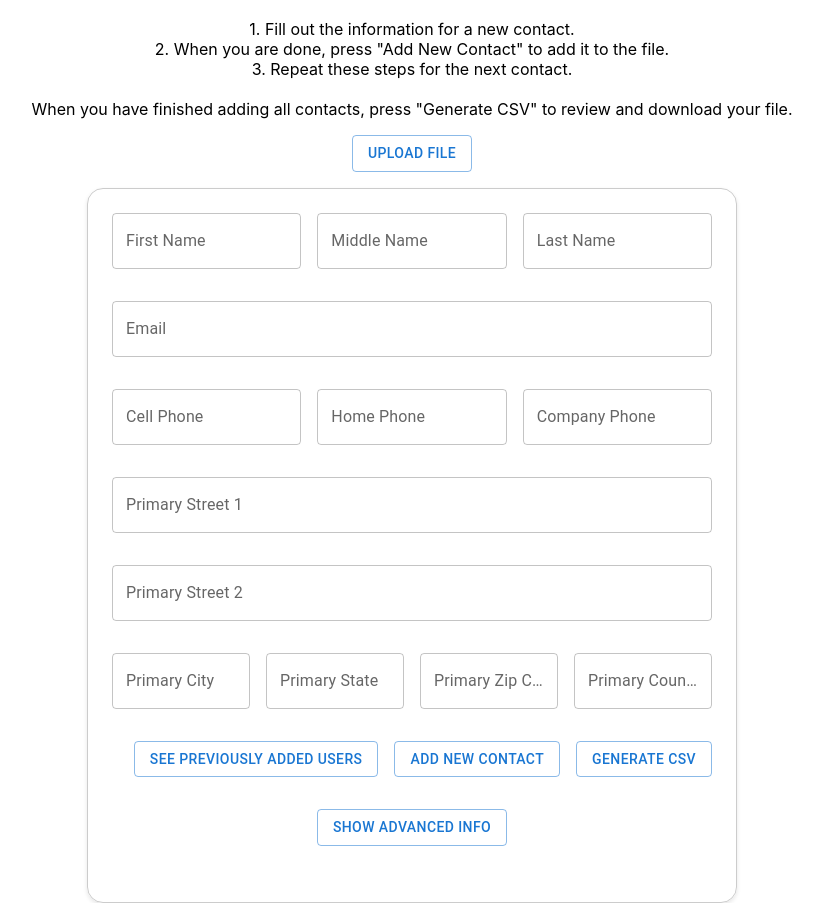
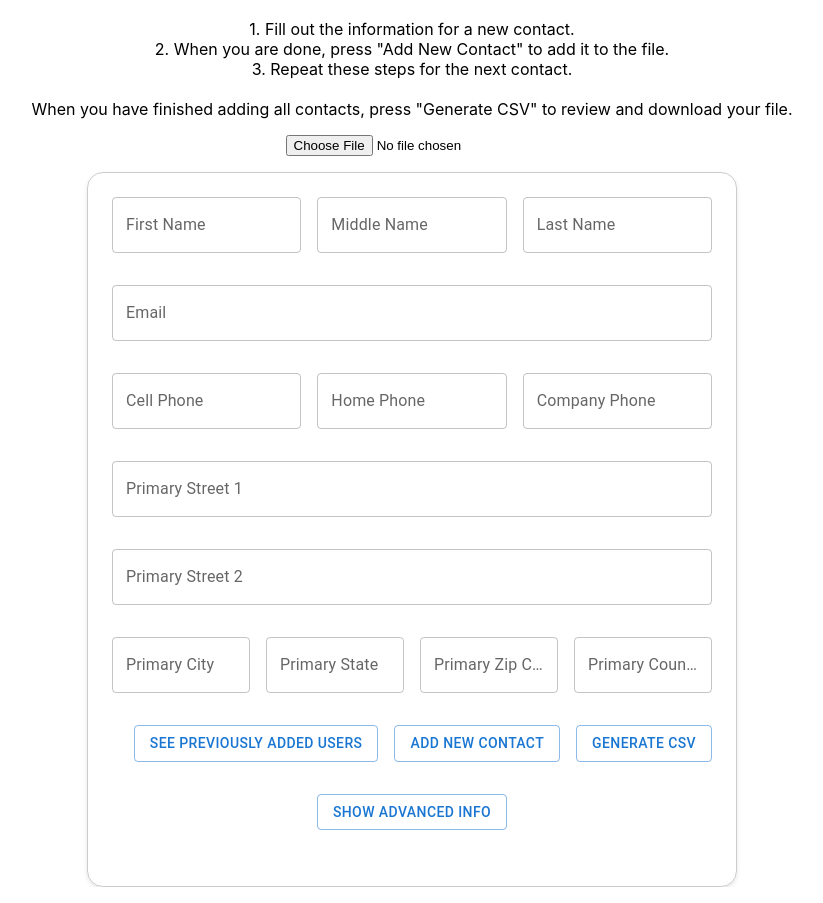
Before and after one commit to pawansomavarpu/SeniorAccess-Tool, a React (Create React App) app in the folder senior-access-tool/: page / in a window 1280 px wide. Shown: the part 1144-2047 px from the top of the page, without its empty margins (228-1051 px from the left). Built offline with nearby package versions, Linux system fonts and the light colour scheme.

Commit message:
file upload working

```diff
--- a/senior-access-tool/src/App.js
+++ b/senior-access-tool/src/App.js
@@ -34,7 +34,7 @@ function App() {
           <br /> 3. Repeat these steps for the next contact.
           <br />
             <br />When you have finished adding all contacts, press "Generate CSV" to review and download your file.</p>
-          <Form />
+          <Form showUploadButton={false}/>
         </Container>
 
         <Container id="add">
@@ -44,12 +44,8 @@ function App() {
           <br /> 3. Repeat these steps for the next contact.
           <br />
             <br />When you have finished adding all contacts, press "Generate CSV" to review and download your file.</p>
-            <Stack sx={{ marginBottom: 2 }} direction="row" justifyContent="center">
-              <Button variant="outlined" onClick={getUploadedFile}>
-                Upload File
-              </Button>
-            </Stack>
-          <Form/>
+
+          <Form showUploadButton={true}/>
 
         </Container>
 
--- a/senior-access-tool/src/components/Form.js
+++ b/senior-access-tool/src/components/Form.js
@@ -4,7 +4,7 @@ import EditIcon from '@mui/icons-material/Edit';
 
 
 
-const Form = () => {
+const Form = ({ showUploadButton }) => {
   const [firstName, setFirstName] = React.useState('');
   const [middleName, setMiddleName] = React.useState('');
   const [lastName, setLastName] = React.useState('');
@@ -75,7 +75,7 @@ const Form = () => {
     let csvContent = "First Name,Middle Name,Last Name,Primary Email,Cell Phone,Home Phone,Work Phone,Company Name,Account Number,Donor Type,Gender,Household Name,Primary Address Type,Primary Street 1,Primary Street 2,Primary City,Primary State,Primary Zip Code,Primary Country,Notes,Tags,Date of Birth,Occupation,Title,Employer,Job Title,Spouse Employer,Spouse Full Name,Spouse Occupation,Secondary Email,Secondary Address Type,Secondary Street 1,Secondary Street 2,Secondary City,Secondary State,Secondary Zip Code,Secondary Country,Total Previous Donations,Last Donation Date (MM/DD/YY),Payment Type (Last Donation),Created Date,Group,Call List\n";
 
     users.forEach(user => {
-      csvContent += `${user.firstName ?? ''},${user.middleName ?? ''},${user.lastName ?? ''},${user.email ?? ''},${user.cellPhone ?? ''},${user.homePhone ?? ''},${user.companyPhone ?? ''},${user.accountNum ?? ''},${user.donorType ?? ''},${user.gender ?? ''},${user.householdName ?? ''},${user.addressType ?? ''},${user.st1 ?? ''},${user.st2 ?? ''},${user.city ?? ''},${user.state ?? ''},${user.zip ?? ''},${user.country ?? ''},${user.notes ?? ''},${user.tags ?? ''},${user.dob ?? ''},${user.occupation ?? ''},${user.title ?? ''},${user.employer ?? ''},${user.jobTitle ?? ''},${user.spouseEmployer ?? ''},${user.spouseName ?? ''},${user.spouseOccupation ?? ''},${user.secEmail ?? ''},${user.secAddressType ?? ''},${user.secSt1 ?? ''},${user.secSt2 ?? ''},${user.secCity ?? ''},${user.secState ?? ''},${user.secZip ?? ''},${user.secCountry ?? ''},${user.prevDonations ?? ''},${user.lastDonationDate ?? ''},${user.paymentType ?? ''},${user.createdDate ?? ''},${user.group ?? ''},${user.callList ?? ''}\n`;
+      csvContent += `${user.firstName ?? ''},${user.middleName ?? ''},${user.lastName ?? ''},${user.email ?? ''},${user.cellPhone ?? ''},${user.homePhone ?? ''},${user.companyPhone ?? ''},${user.employer ?? ''},${user.accountNum ?? ''},${user.donorType ?? ''},${user.gender ?? ''},${user.householdName ?? ''},${user.addressType ?? ''},${user.st1 ?? ''},${user.st2 ?? ''},${user.city ?? ''},${user.state ?? ''},${user.zip ?? ''},${user.country ?? ''},${user.notes ?? ''},${user.tags ?? ''},${user.dob ?? ''},${user.occupation ?? ''},${user.title ?? ''},${user.employer ?? ''},${user.jobTitle ?? ''},${user.spouseEmployer ?? ''},${user.spouseName ?? ''},${user.spouseOccupation ?? ''},${user.secEmail ?? ''},${user.secAddressType ?? ''},${user.secSt1 ?? ''},${user.secSt2 ?? ''},${user.secCity ?? ''},${user.secState ?? ''},${user.secZip ?? ''},${user.secCountry ?? ''},${user.prevDonations ?? ''},${user.lastDonationDate ?? ''},${user.paymentType ?? ''},${user.createdDate ?? ''},${user.group ?? ''},${user.callList ?? ''}\n`;
     });
 
     const encodedUri = encodeURI("data:text/csv;charset=utf-8," + csvContent);
@@ -84,6 +84,106 @@ const Form = () => {
     link.setAttribute("download", "users.csv");
     document.body.appendChild(link);
     link.click();
+  };
+
+
+  const handleFileUpload = (event) => {
+    const file = event.target.files[0];
+    if (!file) return;
+
+    // Check file type
+    if (file.type !== 'text/csv') {
+      setErrorType('Invalid file type. Please upload a CSV file.');
+      setOpenErrorModal(true);
+      return;
+    }
+
+    const reader = new FileReader();
+    reader.onload = (e) => {
+      const content = e.target.result;
+      const rows = content.split('\n');
+      const headers = rows[0].split(',');
+
+      // Check if CSV headers are valid
+      const expectedHeaders = [  "First Name",  "Middle Name",  "Last Name",  "Primary Email",  "Cell Phone",  "Home Phone",  "Work Phone",  "Company Name",  "Account Number",  "Donor Type",  "Gender",  "Household Name",  "Primary Address Type",  "Primary Street 1",  "Primary Street 2",  "Primary City",  "Primary State",  "Primary Zip Code",  "Primary Country",  "Notes",  "Tags",  "Date of Birth",  "Occupation",  "Title",  "Employer",  "Job Title",  "Spouse Employer",  "Spouse Full Name",  "Spouse Occupation",  "Secondary Email",  "Secondary Address Type",  "Secondary Street 1",  "Secondary Street 2",  "Secondary City",  "Secondary State",  "Secondary Zip Code",  "Secondary Country",  "Total Previous Donations",  "Last Donation Date (MM/DD/YY)",  "Payment Type (Last Donation)",  "Created Date",  "Group",  "Call List"];
+      if (!expectedHeaders.every(header => headers.includes(header))) {
+        setErrorType('Invalid CSV format. Please ensure all required headers are present.');
+        setOpenErrorModal(true);
+        return;
+      }
+
+      // Mapping between CSV headers and user object keys
+      const headerToKeyMap = {
+        "First Name": "firstName",
+        "Middle Name": "middleName",
+        "Last Name": "lastName",
+        "Primary Email": "email",
+        "Cell Phone": "cellPhone",
+        "Home Phone": "homePhone",
+        "Work Phone": "companyPhone",
+        "Company Name": "employer",
+        "Account Number": "accountNum",
+        "Donor Type": "donorType",
+        "Gender": "gender",
+        "Household Name": "householdName",
+        "Primary Address Type": "addressType",
+        "Primary Street 1": "st1",
+        "Primary Street 2": "st2",
+        "Primary City": "city",
+        "Primary State": "state",
+        "Primary Zip Code": "zip",
+        "Primary Country": "country",
+        "Notes": "notes",
+        "Tags": "tags",
+        "Date of Birth": "dob",
+        "Occupation": "occupation",
+        "Title": "title",
+        "Employer": "employer",
+        "Job Title": "jobTitle",
+        "Spouse Full Name": "spouseName",
+        "Spouse Employer": "spouseEmployer",
+        "Spouse Occupation": "spouseOccupation",
+        "Secondary Email": "secEmail",
+        "Secondary Address Type": "secAddressType",
+        "Secondary Street 1": "secSt1",
+        "Secondary Street 2": "secSt2",
+        "Secondary City": "secCity",
+        "Secondary State": "secState",
+        "Secondary Zip Code": "secZip",
+        "Secondary Country": "secCountry",
+        "Total Previous Donations": "prevDonations",
+        "Last Donation Date (MM/DD/YY)": "lastDonationDate",
+        "Payment Type (Last Donation)": "paymentType",
+        "Created Date": "createdDate",
+        "Group": "group",
+        "Call List": "callList"
+      };
+
+      // Parse CSV data into users array
+      const parsedUsers = [];
+      for (let i = 1; i < rows.length - 1; i++) {
+        const userData = rows[i].split(',');
+
+        if (userData.length !== headers.length) continue; // Skip invalid rows
+        const user = {};
+        headers.forEach((header, index) => {
+          const key = headerToKeyMap[header];
+          if (key) {
+            user[key] = userData[index];
+          }
+        });
+
+
+
+        parsedUsers.push(user);
+      }
+
+      console.log(parsedUsers)
+      // Update users state with parsed data
+      setUsers(parsedUsers);
+    };
+
+    reader.readAsText(file);
   };
 
   const handleAddUser = () => {
@@ -274,6 +374,10 @@ const Form = () => {
 
   return (
     <React.Fragment>
+      {showUploadButton && (<Stack sx={{ marginBottom: 2 }} direction="row" justifyContent="center">
+        <input type="file" onChange={handleFileUpload}>
+        </input>
+      </Stack>)}
     <Box
       sx={{
         padding: 3,
```
